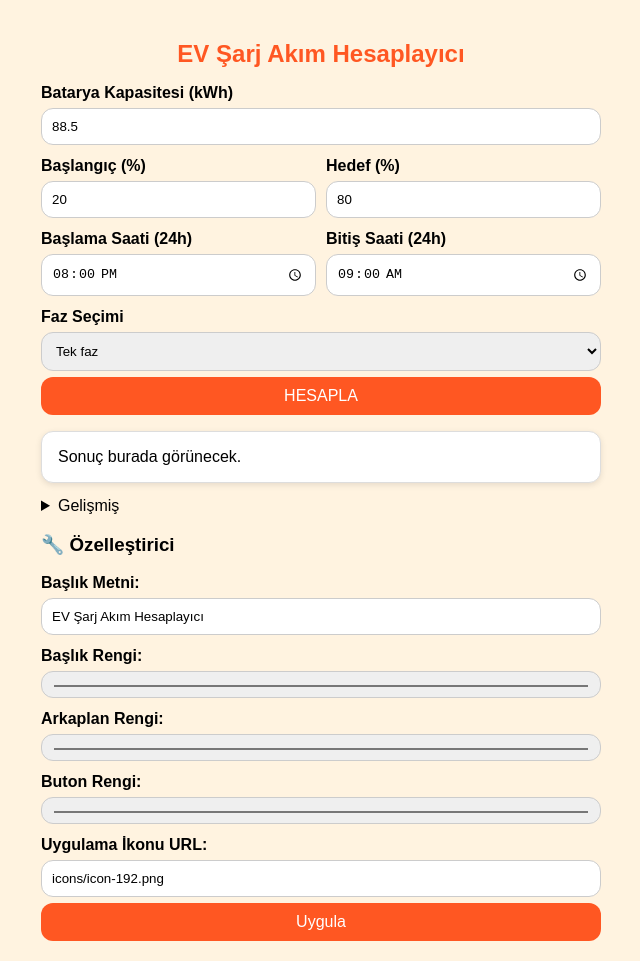
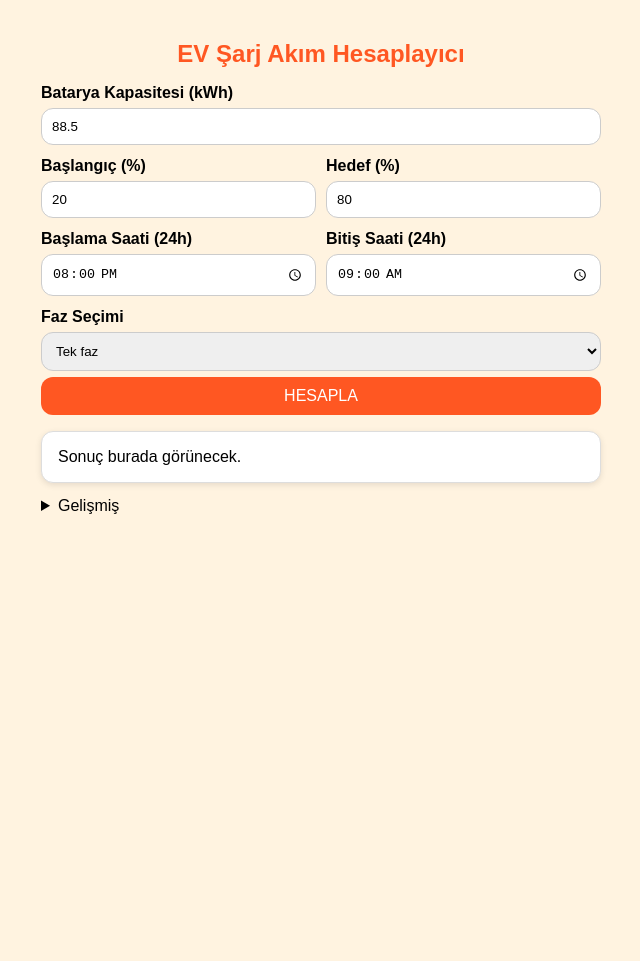
Before and after one commit to ysaginci/togg, a plain HTML site: page index.html in a window 1280 px wide. Shown: the whole page, without its empty margins (319-959 px from the left). After the commit the page ends 800 px from the top, so only its background shows below. Drawn offline with Linux system fonts and the light colour scheme.

Commit message:
Update index.html

```diff
--- a/index.html
+++ b/index.html
@@ -51,15 +51,7 @@
 <div><label>Verim (η)</label><input type="text" id="eff" value="0.90" inputmode="decimal"></div>
 </div>
 </details>
-<div id="customizer">
-<h3>🔧 Özelleştirici</h3>
-<label>Başlık Metni:</label><input type="text" id="customTitle" value="EV Şarj Akım Hesaplayıcı">
-<label>Başlık Rengi:</label><input type="color" id="titleColor" value="#FF5722">
-<label>Arkaplan Rengi:</label><input type="color" id="bgColor" value="#FFF3E0">
-<label>Buton Rengi:</label><input type="color" id="btnColor" value="#FF5722">
-<label>Uygulama İkonu URL:</label><input type="text" id="iconURL" value="icons/icon-192.png">
-<button id="applyCustomize">Uygula</button>
-</div>
+
 <script>
 function toNum(v){ if(typeof v!=="string") return NaN; v=v.trim().replace(",","."); return v===""?NaN:Number(v); }
 function calculateHours(start,end){ const [sh,sm]=start.split(":").map(Number); const [eh,em]=end.split(":").map(Number); let startM=sh*60+sm, endM=eh*60+em; if(endM<=startM) endM+=24*60; return (endM-startM)/60; }
```
